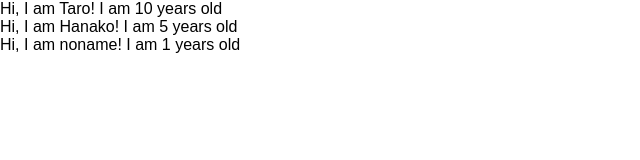
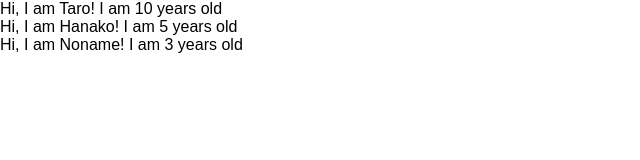
Before and after one commit to baba-minto-lvgs/udemy-react-redux-crud-application, a React (Create React App) app: page / in a window 1280 px wide. Shown: the top 160 px of the page, without its empty margins (0-640 px from the left). Built offline with nearby package versions, Linux system fonts and the light colour scheme.

Commit message:
props_type

```diff
--- a/src/App.js
+++ b/src/App.js
@@ -1,10 +1,11 @@
 import React, { Component } from 'react';
+import PropTypes from 'prop-types';
 
 const App = () => {
     const profiles = [
         {name: "Taro", age: 10},
         {name: "Hanako", age: 5},
-        {name: "noname"}
+        {name: "Noname", age: 3}
     ];
 
     return (
@@ -22,8 +23,9 @@ const User = (props) => {
     return <div>Hi, I am {name}! I am {age} years old</div>
 };
 
-User.defaultProps = {
-    age : 1
+User.propTypes = {
+    name: PropTypes.string,
+    age: PropTypes.number.isRequired
 };
 
 export default App;
```
